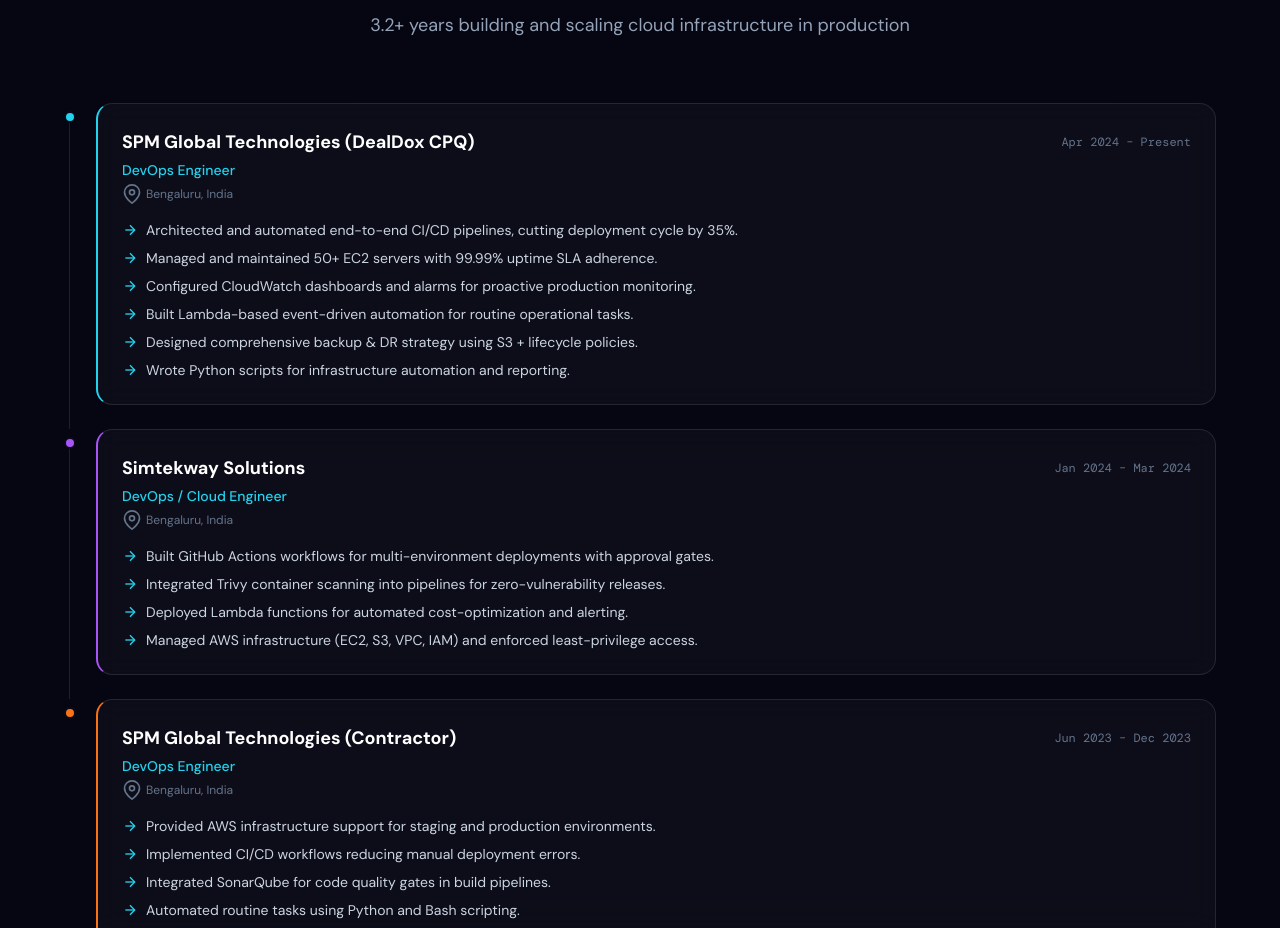
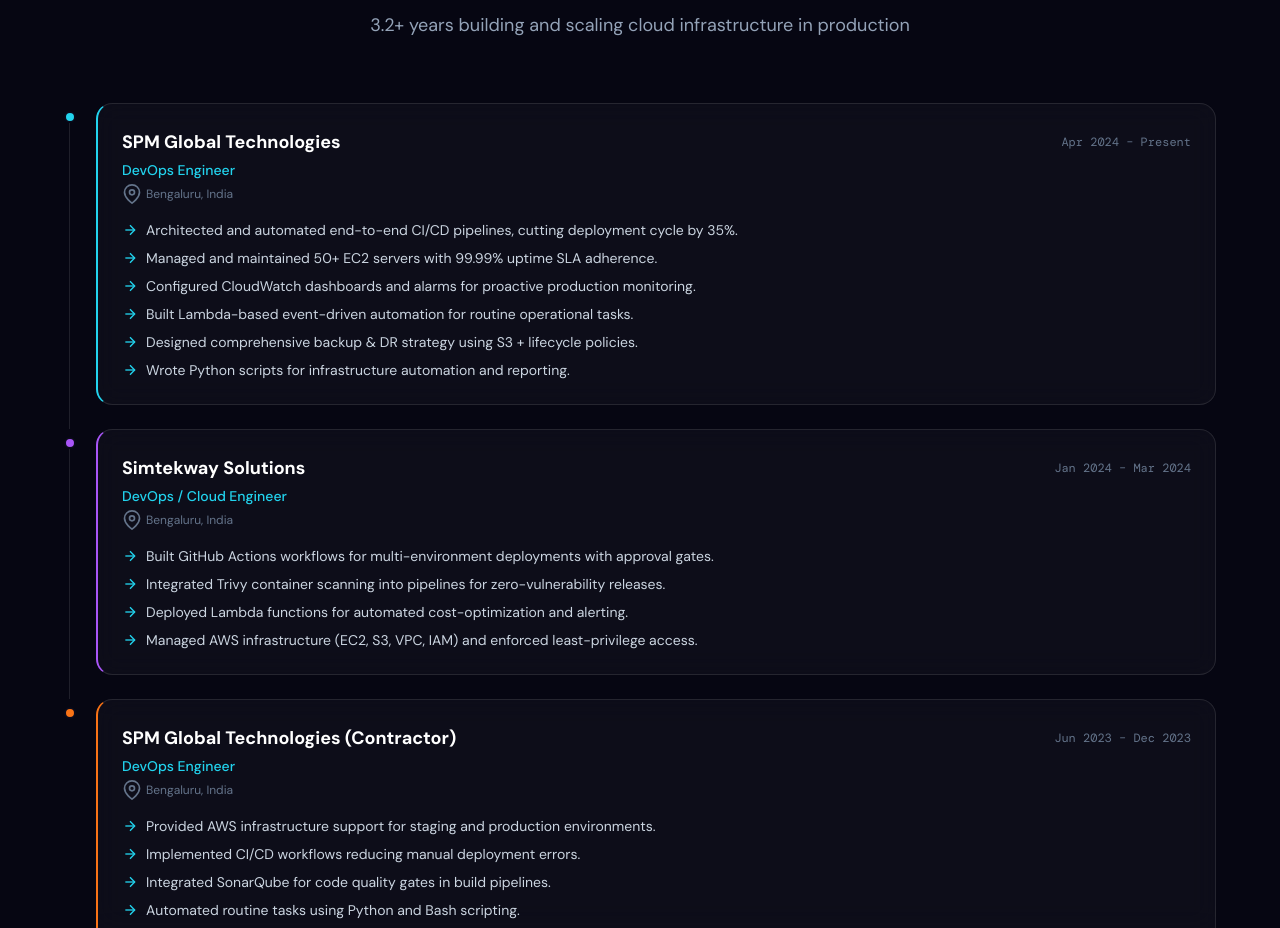
Before and after one commit to AzarCodes/personal-portfolio, a React (Create React App) app: page / in a window 1280 px wide. Shown: the part 2583-3511 px from the top of the page. Built offline with nearby package versions, Linux system fonts and the light colour scheme.

Commit message:
updated profile

```diff
--- a/src/azar-devops-portfolio.jsx
+++ b/src/azar-devops-portfolio.jsx
@@ -476,7 +476,7 @@ export default function Portfolio() {
   ];
 
   const experiences = [
-    { company:"SPM Global Technologies (DealDox CPQ)", role:"DevOps Engineer", period:"Apr 2024 – Present", location:"Bengaluru, India",
+    { company:"SPM Global Technologies", role:"DevOps Engineer", period:"Apr 2024 – Present", location:"Bengaluru, India",
       borderColor:"#22d3ee", dotColor:"#22d3ee", index:0,
       bullets:["Architected and automated end-to-end CI/CD pipelines, cutting deployment cycle by 35%.","Managed and maintained 50+ EC2 servers with 99.99% uptime SLA adherence.","Configured CloudWatch dashboards and alarms for proactive production monitoring.","Built Lambda-based event-driven automation for routine operational tasks.","Designed comprehensive backup & DR strategy using S3 + lifecycle policies.","Wrote Python scripts for infrastructure automation and reporting."]},
     { company:"Simtekway Solutions", role:"DevOps / Cloud Engineer", period:"Jan 2024 – Mar 2024", location:"Bengaluru, India",
```
